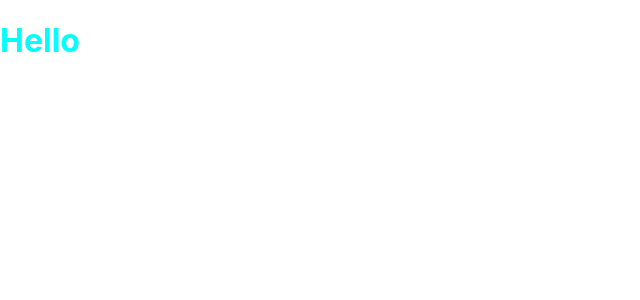
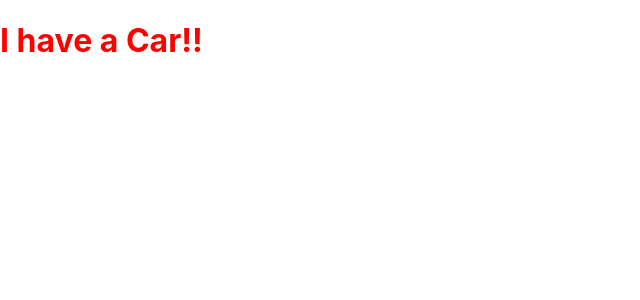
Before and after one commit to llcain/signup, a React (Create React App) app: page / in a window 1280 px wide. Shown: the top 300 px of the page, without its empty margins (0-640 px from the left). Built offline with nearby package versions, Linux system fonts and the light colour scheme.

Commit message:
created the wrapper container

```diff
--- a/src/App.js
+++ b/src/App.js
@@ -4,7 +4,9 @@ import './my-sass.scss';
 
 function App() {
   return (
-    <h1>Hello</h1>
+    <div className='wrapper-container'>
+      <h1>I have a Car!!</h1>
+    </div>
   );
 }
 
--- a/src/my-sass.scss
+++ b/src/my-sass.scss
@@ -1,4 +1,4 @@
-$myColor: aqua;
+$myColor: red;
 
 h1 {
     color: $myColor;
```
